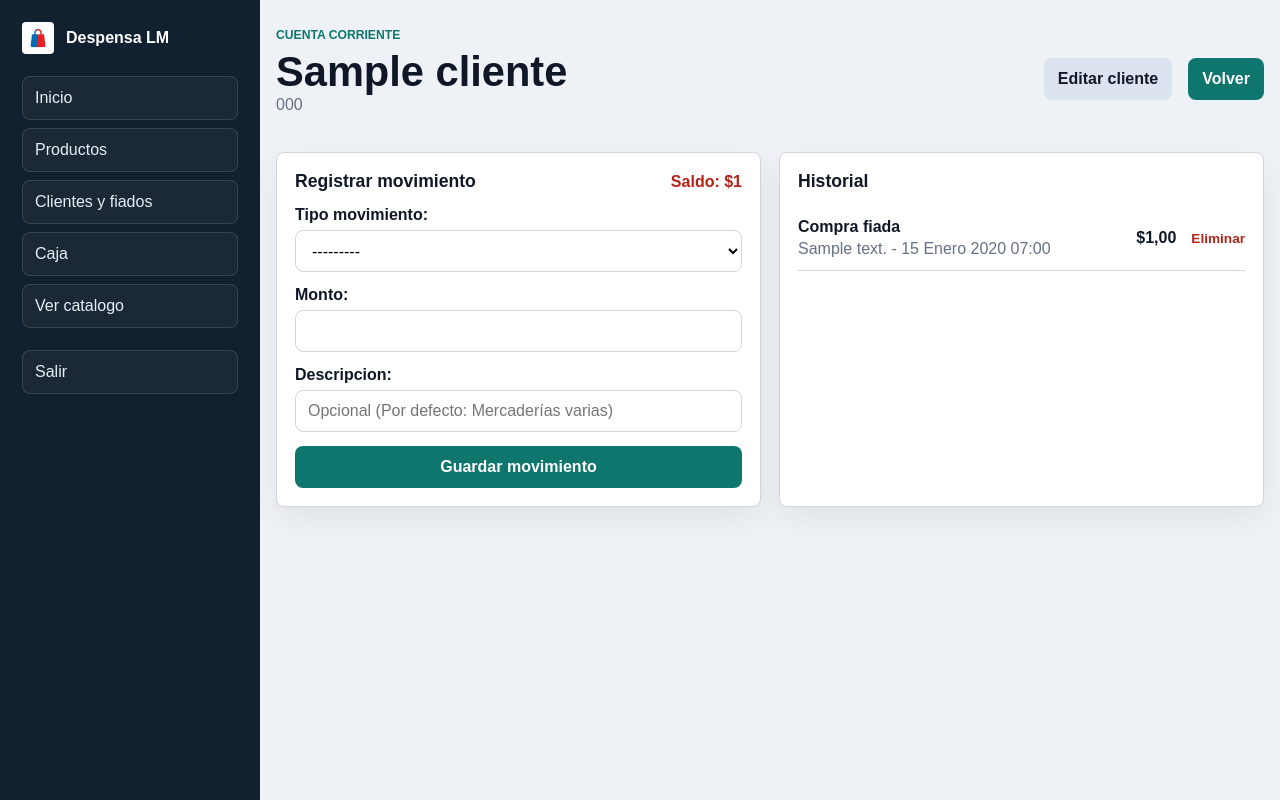
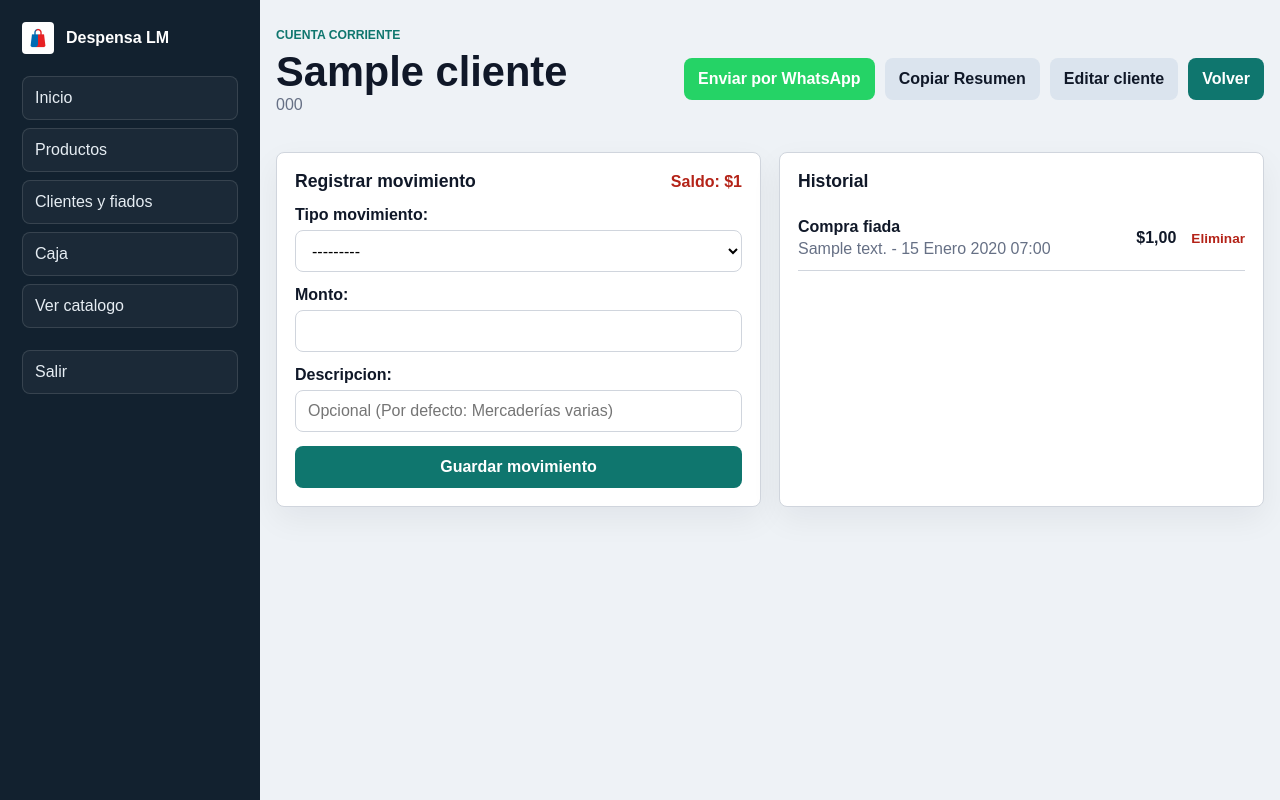
Before and after one commit to redbreake/DespensaLM, a Django app: page /gestion/clientes/1/ in a window 1280 px wide. Run offline with Django 5.2, Linux system fonts and the light colour scheme; a user stored in the database is signed in; tables that the repository leaves empty hold one stand-in row (values such as "Sample post").

Commit message:
feat: agregar boton de copiar resumen y compartir por WhatsApp en Cuenta Corriente

```diff
--- a/despensa/templates/despensa/gestion/cliente_detalle.html
+++ b/despensa/templates/despensa/gestion/cliente_detalle.html
@@ -9,7 +9,15 @@
       <h1>{{ cliente.nombre }}</h1>
       <p class="muted">{{ cliente.telefono|default:'Sin telefono' }}</p>
     </div>
-    <div class="header-actions">
+    <div class="header-actions" style="display: flex; gap: 10px; flex-wrap: wrap;">
+      {% if whatsapp_url %}
+        <a class="secondary-button" href="{{ whatsapp_url }}" target="_blank" style="background-color: #25D366; color: white; border: none;">
+          Enviar por WhatsApp
+        </a>
+      {% endif %}
+      <button class="secondary-button" onclick="copiarResumen()" id="btn-copiar">
+        Copiar Resumen
+      </button>
       <a class="secondary-button" href="{% url 'despensa:cliente_editar' cliente.pk %}">Editar cliente</a>
       <a class="primary-button" href="{% url 'despensa:cliente_lista' %}">Volver</a>
     </div>
@@ -53,4 +61,24 @@
       </div>
     </article>
   </section>
+
+  <script>
+    function copiarResumen() {
+      const text = `{{ resumen_texto|escapejs }}`;
+      navigator.clipboard.writeText(text).then(() => {
+        const btn = document.getElementById('btn-copiar');
+        const originalText = btn.innerText;
+        btn.innerText = '¡Copiado!';
+        btn.style.backgroundColor = '#dcfae6';
+        btn.style.color = '#067647';
+        setTimeout(() => {
+          btn.innerText = originalText;
+          btn.style.backgroundColor = '';
+          btn.style.color = '';
+        }, 2000);
+      }).catch(err => {
+        alert('No se pudo copiar el resumen: ' + err);
+      });
+    }
+  </script>
 {% endblock %}
--- a/despensa/views.py
+++ b/despensa/views.py
@@ -5,6 +5,7 @@ from django.db.models import F, Q, Sum
 from django.db.models.functions import Coalesce
 from django.shortcuts import get_object_or_404, redirect, render
 from decimal import Decimal
+from django.utils import timezone
 
 from .forms import ClienteForm, CuentaCorrienteForm, ProductoForm, VentaDiariaForm
 from .models import Cliente, CuentaCorriente, Producto, VentaDiaria
@@ -133,13 +134,44 @@ def cliente_detalle(request, pk):
             return redirect('despensa:cliente_detalle', pk=cliente.pk)
     else:
         form = CuentaCorrienteForm()
+
+    movimientos = cliente.movimientos.all().order_by('fecha', 'id')
+
+    # Generar resumen en texto
+    lines = []
+    lines.append(f"*Resumen de Cuenta - Despensa LM*")
+    lines.append(f"Cliente: {cliente.nombre}")
+    lines.append(f"Fecha: {timezone.localtime(timezone.now()).strftime('%d/%m/%Y')}")
+    lines.append("")
+    lines.append("Detalle de movimientos:")
+    for mov in movimientos:
+        fecha_str = mov.fecha.strftime('%d/%m/%Y')
+        tipo = "Compra" if mov.tipo_movimiento == CuentaCorriente.TipoMovimiento.DEUDA else "Pago"
+        monto_signo = "+" if mov.tipo_movimiento == CuentaCorriente.TipoMovimiento.DEUDA else "-"
+        lines.append(f"• {fecha_str} | {tipo}: {mov.descripcion} ({monto_signo}${mov.monto})")
+
+    lines.append("")
+    lines.append(f"*Saldo Total Pendiente: ${cliente.saldo_total()}*")
+    resumen_texto = "\n".join(lines)
+
+    # Preparar link de WhatsApp
+    telefono_limpio = "".join(filter(str.isdigit, cliente.telefono)) if cliente.telefono else ""
+    if telefono_limpio and not telefono_limpio.startswith('54'):
+        if len(telefono_limpio) == 10:
+            telefono_limpio = "549" + telefono_limpio
+
+    import urllib.parse
+    whatsapp_url = f"https://wa.me/{telefono_limpio}?text={urllib.parse.quote(resumen_texto)}" if telefono_limpio else ""
+
     return render(
         request,
         'despensa/gestion/cliente_detalle.html',
         {
             'cliente': cliente,
             'form': form,
-            'movimientos': cliente.movimientos.all(),
+            'movimientos': cliente.movimientos.all().order_by('-fecha', '-id'),
+            'resumen_texto': resumen_texto,
+            'whatsapp_url': whatsapp_url,
         },
     )
 @login_required
```
